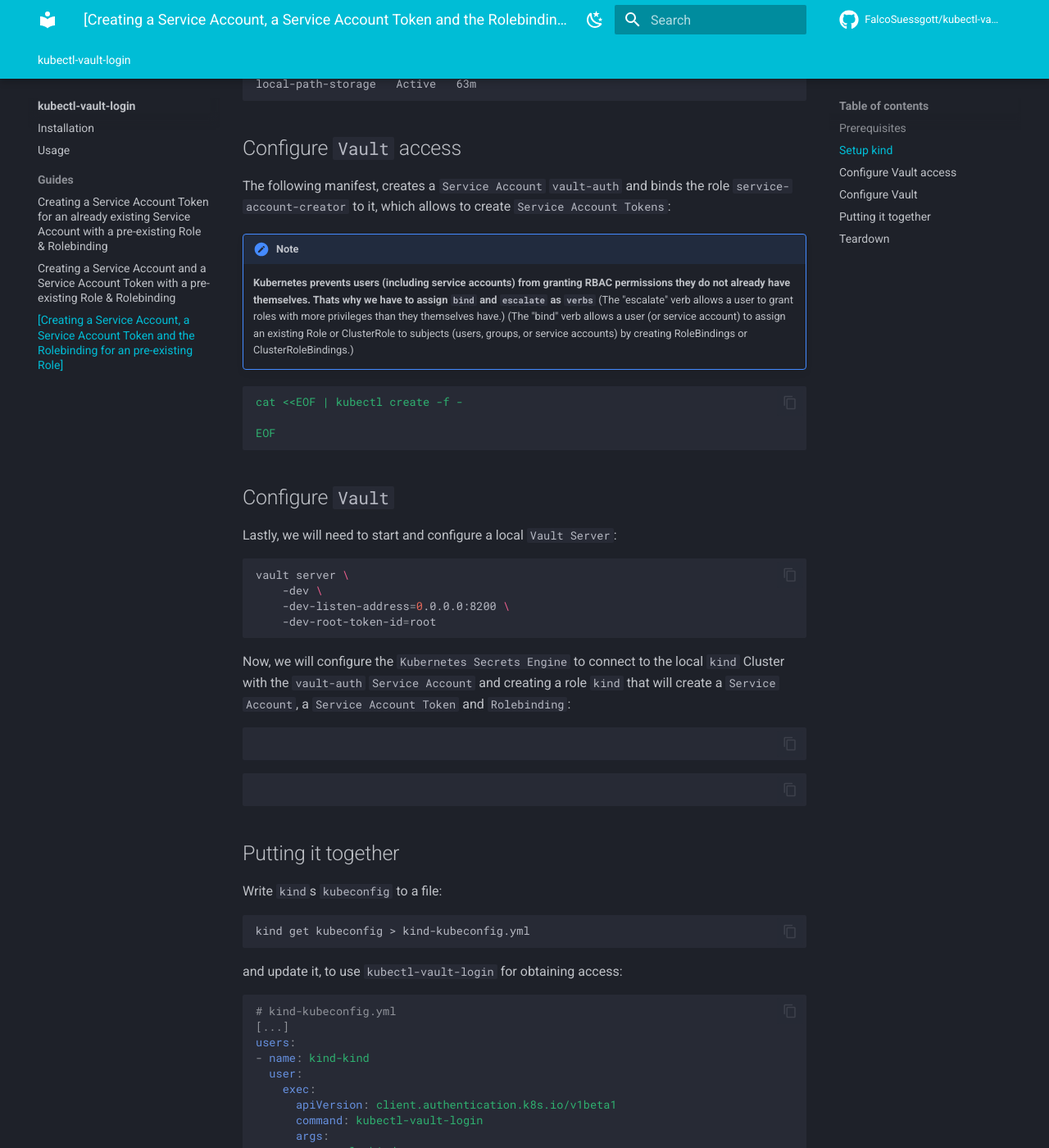
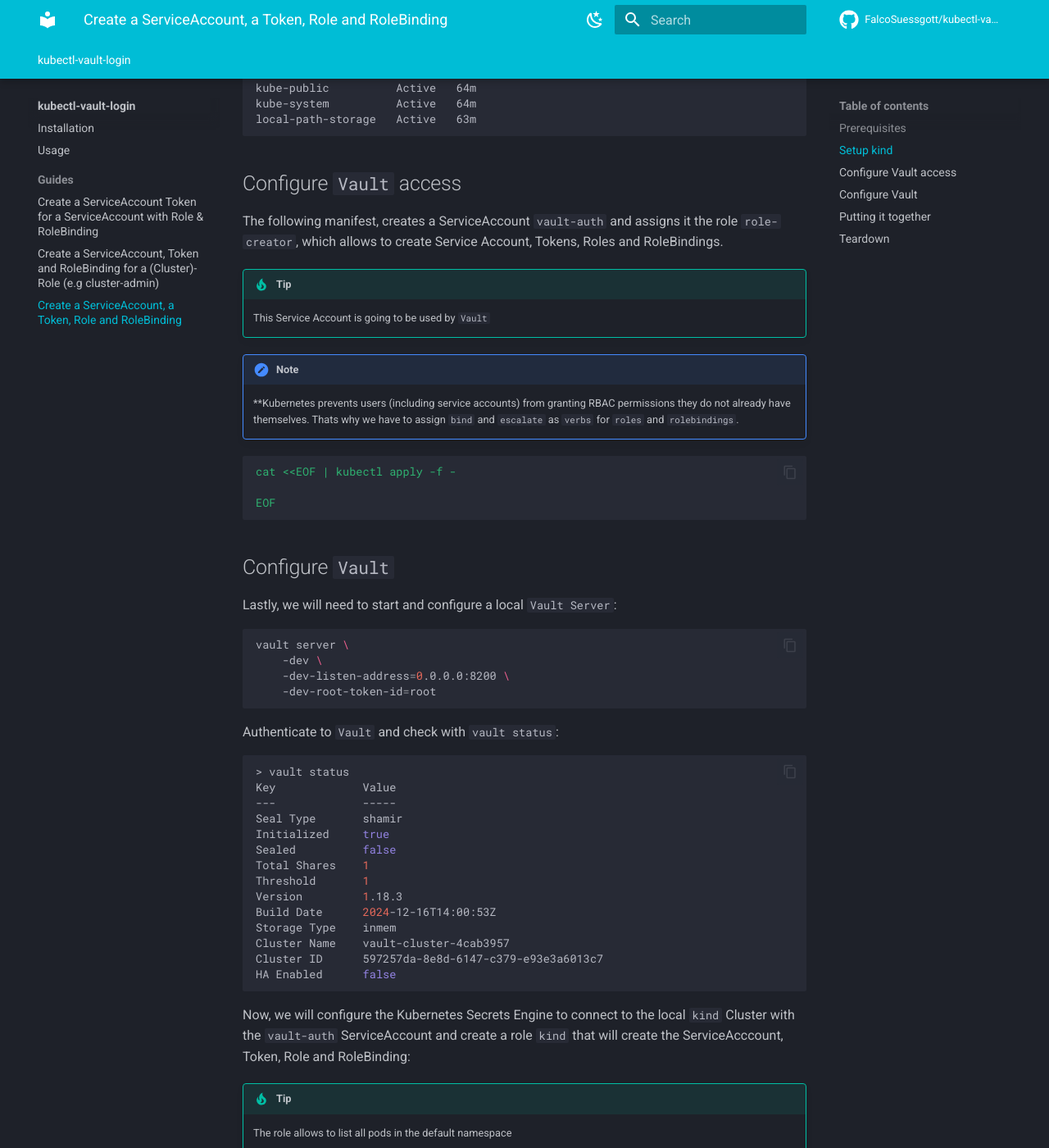
Before and after one commit to FalcoSuessgott/kubectl-vault-login, an MkDocs documentation site: the page built from docs/mode-03.md, in a window 1280 px wide and 1400 px high, scrolled down 833 px. Shown: the whole window at 82% size. Built offline with MkDocs 1.6.1 and Material for MkDocs 9.7.7, drawn with Linux system fonts in a browser that asks for light colours; comment, search, counter and statistics services are not loaded; some of the changed text lies outside the part shown.

Commit message:
chore(docs): update guides

````diff
--- a/docs/mode-01.md
+++ b/docs/mode-01.md
@@ -1,5 +1,6 @@
-# Creating a `Service Account Token` for an already existing `Service Account` with a pre-existing `Role` & `Rolebinding`
-This guide will walk you through setting up `kind` and `Vault` and its Kubernetes Secret Engine to create a Service Account Token for an already existing Service Account linked to a Role & Rolebinding
+# Create a ServiceAccount Token for a ServiceAccount with Role & RoleBinding
+!!! tip
+    This guide will walk you through setting up `kind` and `Vault` and its Kubernetes Secret Engine to create a Service Account Token for a pre-existing ServiceAccount with Role & RoleBinding
 
 ## Prerequisites
 You will need the following tools to be installed:
@@ -29,21 +30,22 @@
 ```
 
 ## Configure `Vault` access
-The following manifest, creates a Service Account `vault-auth` and assigns it the role `service-account-token-creator`, which allows to create Service Account Tokens.
+The following manifest, creates a ServiceAccount `vault-auth` and assigns it the role `service-account-token-creator`, which allows to create Service Account Tokens.
 
-This Service Account is being used by `Vault` to create Service Account Tokens for the `tmp-sa` Service Account that we will create in the next section:
+!!! tip
+    This Service Account is going to be used by `Vault`
 
 ```yaml
-cat <<EOF | kubectl create -f -
+cat <<EOF | kubectl apply -f -
 {!../scripts/mode-01/vault-auth.yml!}
 EOF
 ```
 
-## Create a Service Account for which `Vault` creates the Service Account Token
+## Create a Service Account for which `Vault` creates the ServiceAccount Token
 This manifest creates a Service Account `tmp-sa` that is bound to the `role-list-pods` role that **only** allows to **list pods in the `default` namespace**:
 
 ```yaml
-cat <<EOF | kubectl create -f -
+cat <<EOF | kubectl apply -f -
 {!../scripts/mode-01/tmp-sa.yml!}
 EOF
 ```
@@ -58,17 +60,28 @@
 	dev-root-token-id=root
 ```
 
-Now, we will configure the `Kubernetes Secrets Engine` to connect to the local `kind` Cluster with the `vault-auth` `Service Account` and creating a role `kind` that will create a `Service Account Token` for the `tmp-sa` Service Account:
-
-!!! tip
-    Make sure to authenticate to `Vault`!
-    These environment values only work for this guide.
+Authenticate to `Vault` and check with `vault status`:
 
 ```bash
 {!../.envrc!}
+> vault status
+Key             Value
+---             -----
+Seal Type       shamir
+Initialized     true
+Sealed          false
+Total Shares    1
+Threshold       1
+Version         1.18.3
+Build Date      2024-12-16T14:00:53Z
+Storage Type    inmem
+Cluster Name    vault-cluster-4cab3957
+Cluster ID      597257da-8e8d-6147-c379-e93e3a6013c7
+HA Enabled      false
 ```
 
-Once authenticated (test with `vault status`), run:
+Now, we will configure the Kubernetes Secrets Engine to connect to the local `kind` Cluster with the `vault-auth` ServiceAccount and create a role `kind`, which will create a ServiceAccount Tokens for the `tmp-sa` ServiceAccount:
+
 ```bash
 {!../scripts/mode-01/setup-vault.sh!}
 ```
@@ -80,7 +93,7 @@
 kind get kubeconfig > kind-kubeconfig.yml
 ```
 
-and update it, to use `kubectl-vault-login` for obtaining access:
+and update it, to use `kubectl-vault-login` for authentication:
 
 ```yaml
 # kind-kubeconfig.yml
@@ -93,12 +106,6 @@
       command: kubectl-vault-login
       args:
         - --role=kind
-```
-
-You will still need to be authenticated to `Vault`:
-
-```bash
-{!../.envrc!}
 ```
 
 ```bash
--- a/docs/mode-02.md
+++ b/docs/mode-02.md
@@ -1,6 +1,11 @@
-# Creating a `Service Account` and a `Service Account Token` with a pre-existing `Role` & `Rolebinding`
+# Create a ServiceAccount, Token and RoleBinding for a (Cluster)-Role (e.g `cluster-admin`)
+!!! tip
+    This guide will walk you through setting up `kind` and `Vault` and its Kubernetes Secret Engine to create a Service Account, Token and RoleBinding for the predefined `cluster-admin` ClusterRole
 
-This guide will walk you through setting up `Kubernetes` and `Vault` and its `Kubernetes Secret Engine` to create a `Service Account` and a  `Service Account Token` with a pre-existing `Role` & `Rolebinding`
+!!! warning
+    The `cluster-admin` role can do anything in every namespace.
+
+    **Use with caution**
 
 ## Prerequisites
 You will need the following tools to be installed:
@@ -27,14 +35,17 @@
 ```
 
 ## Configure `Vault` access
-The following manifest, creates a `Service Account` `vault-auth` and binds the role `service-account-creator` to it, which allows to create `Service Accounts` and `Service Account Tokens`. This `Service Account` is being used by `Vault`:
+The following manifest, creates a ServiceAccount `vault-auth` and assigns it the role `cluster-admin-creator`, which allows to create Service Account, Tokens assigning them the a (Cluster)-Role.
+
+!!! tip
+    This Service Account is going to be used by `Vault`
 
 !!! note
     **Kubernetes prevents users (including service accounts) from granting RBAC permissions they do not already have themselves.
-    Thats why we have to assign `bind` and `escalate` as `verbs`**
+    Thats why we have to assign `bind` and `escalate` as `verbs` for `clusterrolebindings`.
 
 ```yaml
-cat <<EOF | kubectl create -f -
+cat <<EOF | kubectl apply -f -
 {!../scripts/mode-02/vault-auth.yml!}
 EOF
 ```
@@ -49,11 +60,30 @@
 	-dev-root-token-id=root
 ```
 
-Now, we will configure the `Kubernetes Secrets Engine` to connect to the local `kind` Cluster with the `vault-auth` `Service Account` and creating a role `kind` that will create a `Service Acccount` and `Service Account Token`:
+Authenticate to `Vault` and check with `vault status`:
 
 ```bash
 {!../.envrc!}
+> vault status
+Key             Value
+---             -----
+Seal Type       shamir
+Initialized     true
+Sealed          false
+Total Shares    1
+Threshold       1
+Version         1.18.3
+Build Date      2024-12-16T14:00:53Z
+Storage Type    inmem
+Cluster Name    vault-cluster-4cab3957
+Cluster ID      597257da-8e8d-6147-c379-e93e3a6013c7
+HA Enabled      false
 ```
+
+Now, we will configure the Kubernetes Secrets Engine to connect to the local `kind` Cluster with the `vault-auth` ServiceAccount and create a role `kind` that will create the ServiceAcccount, Token and RoleBinding:
+
+!!! important
+    Note the `kubernetes_role_type` and `kubernetes_role_name`
 
 ```bash
 {!../scripts/mode-02/setup-vault.sh!}
@@ -66,7 +96,7 @@
 kind get kubeconfig > kind-kubeconfig.yml
 ```
 
-and update it, to use `kubectl-vault-login` for obtaining access:
+and update it, to use `kubectl-vault-login` for authentication:
 
 ```yaml
 # kind-kubeconfig.yml
@@ -79,32 +109,18 @@
       command: kubectl-vault-login
       args:
         - --role=kind
-```
-
-You will still need to be authenticated to `Vault`:
-
-```bash
-{!../.envrc!}
+        - --crb=true # important
 ```
 
 ```bash
-# create a pod to see some results
-kubectl run nginx --image=nginx
-# use the updated kubeconfig to list pods in the default namespace
-KUBECONFIG=kubeconfig.yml kubectl get pods
-```
-
-And you should see:
-```bash
-NAME    READY   STATUS    RESTARTS   AGE
-nginx   1/1     Running   0          73s
-```
-
-The role `role-list-pods` allows listing pods for the `default` namespace, but not for `kube-system`:
-
-```bash
-KUBECONFIG=vault-kubeconfig.yml k get pod -n kube-config
-Error from server (Forbidden): pods is forbidden: User "system:serviceaccount:default:v-token-kind-1739680669-u5x0uqreffqt8hf2qdydpksf" cannot list resource "pods" in API group "" in the namespace "kube-system"
+# check SA has been created
+> KUBECONFIG=kubeconfig.yml kubectl get sa
+NAME                                               SECRETS   AGE
+v-token-kind-1739829804-zbmswmhaet1qelxccyo97uux   0         25s
+# check clusterrrolebinding was created
+> KUBECONFIG=kubeconfig.yml kubectl get clusterrolebindings -n default
+NAME                                             ROLE                      AGE
+v-token-kind-1739829804-zbmswmhaet1qelxccyo97uux ClusterRole/cluster-admin 59s
 ```
 
 ## Teardown
--- a/docs/mode-03.md
+++ b/docs/mode-03.md
@@ -1,5 +1,6 @@
-# [Creating a `Service Account`, a `Service Account Token` and the `Rolebinding` for an pre-existing `Role`]
-This guide will walk you through setting up `Kubernetes` and `Vault` and its `Kubernetes Secret Engine` to create a `Service Account` including `Service Account Token` and `Rolebinding` for an already existing `Service Account` with a pre-existing `Role`
+# Create a ServiceAccount, a Token, Role and RoleBinding
+!!! tip
+    This guide will walk you through setting up `kind` and `Vault` and its Kubernetes Secret Engine to create a ServiceAccount, Token, Role and RoleBinding.
 
 ## Prerequisites
 You will need the following tools to be installed:
@@ -26,16 +30,17 @@
 ```
 
 ## Configure `Vault` access
-The following manifest, creates a `Service Account` `vault-auth` and binds the role `service-account-creator` to it, which allows to create `Service Account Tokens`:
+The following manifest, creates a ServiceAccount `vault-auth` and assigns it the role `role-creator`, which allows to create Service Account, Tokens, Roles and RoleBindings.
+
+!!! tip
+    This Service Account is going to be used by `Vault`
 
 !!! note
     **Kubernetes prevents users (including service accounts) from granting RBAC permissions they do not already have themselves.
-    Thats why we have to assign `bind` and `escalate` as `verbs`**
-    (The "escalate" verb allows a user to grant roles with more privileges than they themselves have.)
-    (The "bind" verb allows a user (or service account) to assign an existing Role or ClusterRole to subjects (users, groups, or service accounts) by creating RoleBindings or ClusterRoleBindings.)
+    Thats why we have to assign `bind` and `escalate` as `verbs` for `roles` and `rolebindings`.
 
 ```yaml
-cat <<EOF | kubectl create -f -
+cat <<EOF | kubectl apply -f -
 {!../scripts/mode-03/vault-auth.yml!}
 EOF
 ```
@@ -50,14 +55,38 @@
 	-dev-root-token-id=root
 ```
 
-Now, we will configure the `Kubernetes Secrets Engine` to connect to the local `kind` Cluster with the `vault-auth` `Service Account` and creating a role `kind` that will create a `Service Account`, a `Service Account Token` and `Rolebinding`:
+Authenticate to `Vault` and check with `vault status`:
 
 ```bash
 {!../.envrc!}
+> vault status
+Key             Value
+---             -----
+Seal Type       shamir
+Initialized     true
+Sealed          false
+Total Shares    1
+Threshold       1
+Version         1.18.3
+Build Date      2024-12-16T14:00:53Z
+Storage Type    inmem
+Cluster Name    vault-cluster-4cab3957
+Cluster ID      597257da-8e8d-6147-c379-e93e3a6013c7
+HA Enabled      false
 ```
 
+Now, we will configure the Kubernetes Secrets Engine to connect to the local `kind` Cluster with the `vault-auth` ServiceAccount and create a role `kind` that will create the ServiceAcccount, Token, Role and RoleBinding:
+
+!!! tip
+    The role allows to list all pods in the default namespace
+
+
+!!! important
+    Note the `generated_role_rules`
+
+
 ```bash
-{!../scripts/mode-02/setup-vault.sh!}
+{!../scripts/mode-03/setup-vault.sh!}
 ```
 
 ## Putting it together
@@ -67,7 +96,7 @@
 kind get kubeconfig > kind-kubeconfig.yml
 ```
 
-and update it, to use `kubectl-vault-login` for obtaining access:
+and update it, to use `kubectl-vault-login` for authentication:
 
 ```yaml
 # kind-kubeconfig.yml
@@ -82,29 +111,35 @@
         - --role=kind
 ```
 
-You will still need to be authenticated to `Vault`:
-
-```bash
-{!../.envrc!}
-```
-
 ```bash
 # create a pod to see some results
-kubectl run nginx --image=nginx
+> kubectl run nginx --image=nginx
 # use the updated kubeconfig to list pods in the default namespace
-KUBECONFIG=kubeconfig.yml kubectl get pods
-```
-
-And you should see:
-```bash
+> KUBECONFIG=kubeconfig.yml kubectl get pods
 NAME    READY   STATUS    RESTARTS   AGE
 nginx   1/1     Running   0          73s
 ```
 
-The role `role-list-pods` allows listing pods for the `default` namespace, but not for `kube-system`:
+You can also use `curl` to communicate with the Kubernetes API directly:
 
 ```bash
-KUBECONFIG=vault-kubeconfig.yml k get pod -n kube-config
+> curl -sk \
+  -H "Authorization: Bearer $(./kubectl-vault-login -r kind | jq -r .status.token)" \
+  $(kubectl config view --minify -o 'jsonpath={.clusters[].cluster.server}')/api/v1/namespaces/default/pods
+{
+  "kind": "PodList",
+  "apiVersion": "v1",
+  "metadata": {
+    "resourceVersion": "707"
+  },
+  "items": []
+}
+```
+
+The role allows listing pods for the `default` namespace, but not for `kube-system`:
+
+```bash
+> KUBECONFIG=vault-kubeconfig.yml k get pod -n kube-config
 Error from server (Forbidden): pods is forbidden: User "system:serviceaccount:default:v-token-kind-1739680669-u5x0uqreffqt8hf2qdydpksf" cannot list resource "pods" in API group "" in the namespace "kube-system"
 ```
 
````
Also changed, not shown: other parts of docs/mode-02.md (+5 -2 lines), other parts of docs/mode-03.md (+5 -2 lines), README.md (+7 -8 lines), docs/index.md (+7 -7 lines), 3 other files.
